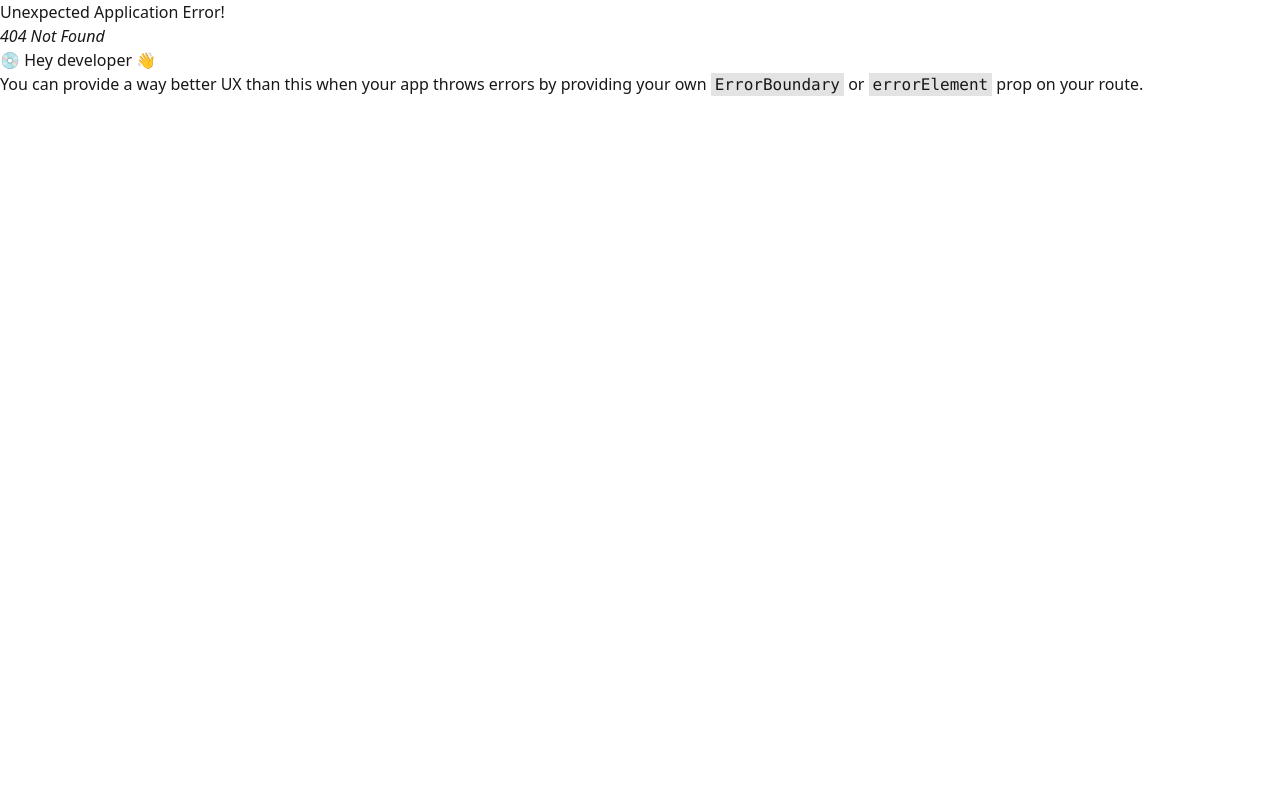
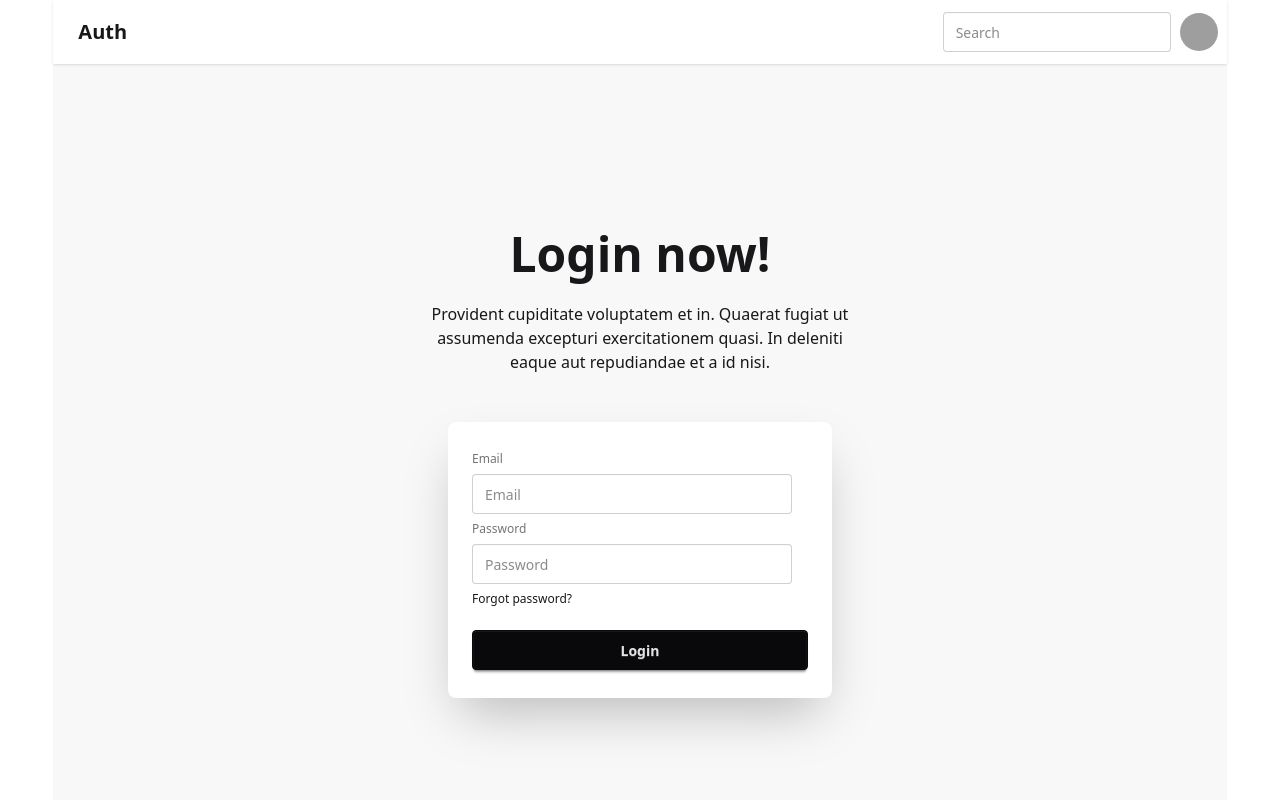
Before and after one commit to Amitkumersarkar/Simple-Auth-Projects, a React (Vite) app: page /login in a window 1280 px wide. Before the commit this address had no page. Shown: the top 800 px of the page. Built offline with nearby package versions, Linux system fonts and the light colour scheme; grey boxes are pictures that could not be loaded.

Commit message:
added login form

```diff
--- a/src/components/Header/Navbar.jsx
+++ b/src/components/Header/Navbar.jsx
@@ -1,10 +1,11 @@
+import { NavLink } from "react-router-dom";
 
 const Navbar = () => {
 
     return (
         <div className="navbar bg-base-100 shadow-sm">
             <div className="flex-1">
-                <a className="btn btn-ghost text-xl">daisyUI</a>
+                <a className="btn btn-ghost text-xl">Auth</a>
             </div>
             <div className="flex gap-2">
                 <input type="text" placeholder="Search" className="input input-bordered w-24 md:w-auto" />
@@ -26,6 +27,9 @@
                             </a>
                         </li>
                         <li><a>Settings</a></li>
+                        <NavLink to='/login'>
+                            <li><a>Login</a></li>
+                        </NavLink>
                         <li><a>Logout</a></li>
                     </ul>
                 </div>
--- /dev/null
+++ b/src/components/Home/Home.jsx
@@ -0,0 +1,11 @@
+
+const Home = () => {
+
+    return (
+        <div>
+            <h2>This is a home section</h2>
+        </div>
+    );
+};
+
+export default Home;
--- /dev/null
+++ b/src/components/Login/Login.jsx
@@ -0,0 +1,31 @@
+
+const Login = () => {
+
+    return (
+        <div className="hero bg-base-200 min-h-screen">
+            <div className="flex flex-col items-center w-full max-w-md mx-auto space-y-6">
+                <div className="text-center">
+                    <h1 className="text-5xl font-bold">Login now!</h1>
+                    <p className="py-6">
+                        Provident cupiditate voluptatem et in. Quaerat fugiat ut assumenda excepturi exercitationem
+                        quasi. In deleniti eaque aut repudiandae et a id nisi.
+                    </p>
+                </div>
+                <div className="card bg-base-100 w-full max-w-sm shrink-0 shadow-2xl">
+                    <div className="card-body">
+                        <fieldset className="fieldset">
+                            <label className="label">Email</label>
+                            <input type="email" className="input" placeholder="Email" />
+                            <label className="label">Password</label>
+                            <input type="password" className="input" placeholder="Password" />
+                            <div><a className="link link-hover">Forgot password?</a></div>
+                            <button className="btn btn-neutral mt-4">Login</button>
+                        </fieldset>
+                    </div>
+                </div>
+            </div>
+        </div>
+    );
+};
+
+export default Login;
```
Also changed, not shown: src/main.jsx (+12 -0 lines).
